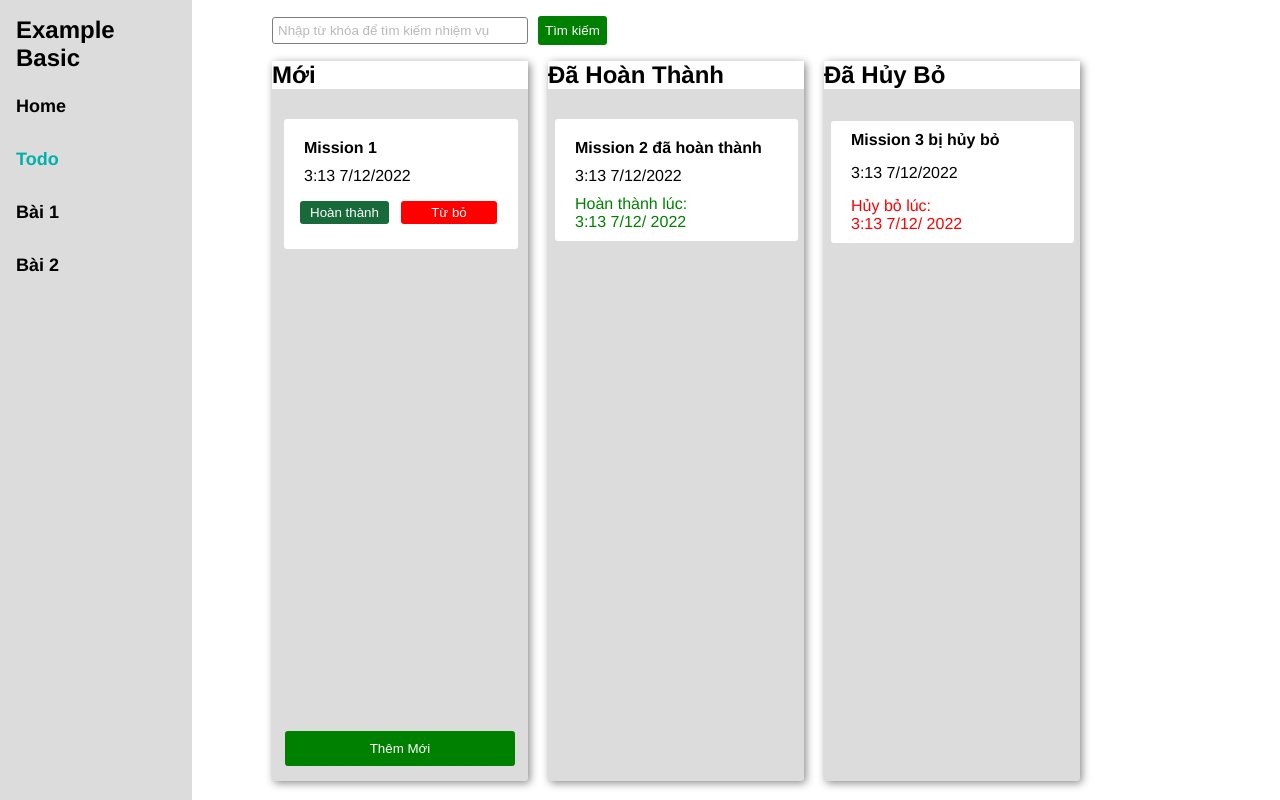
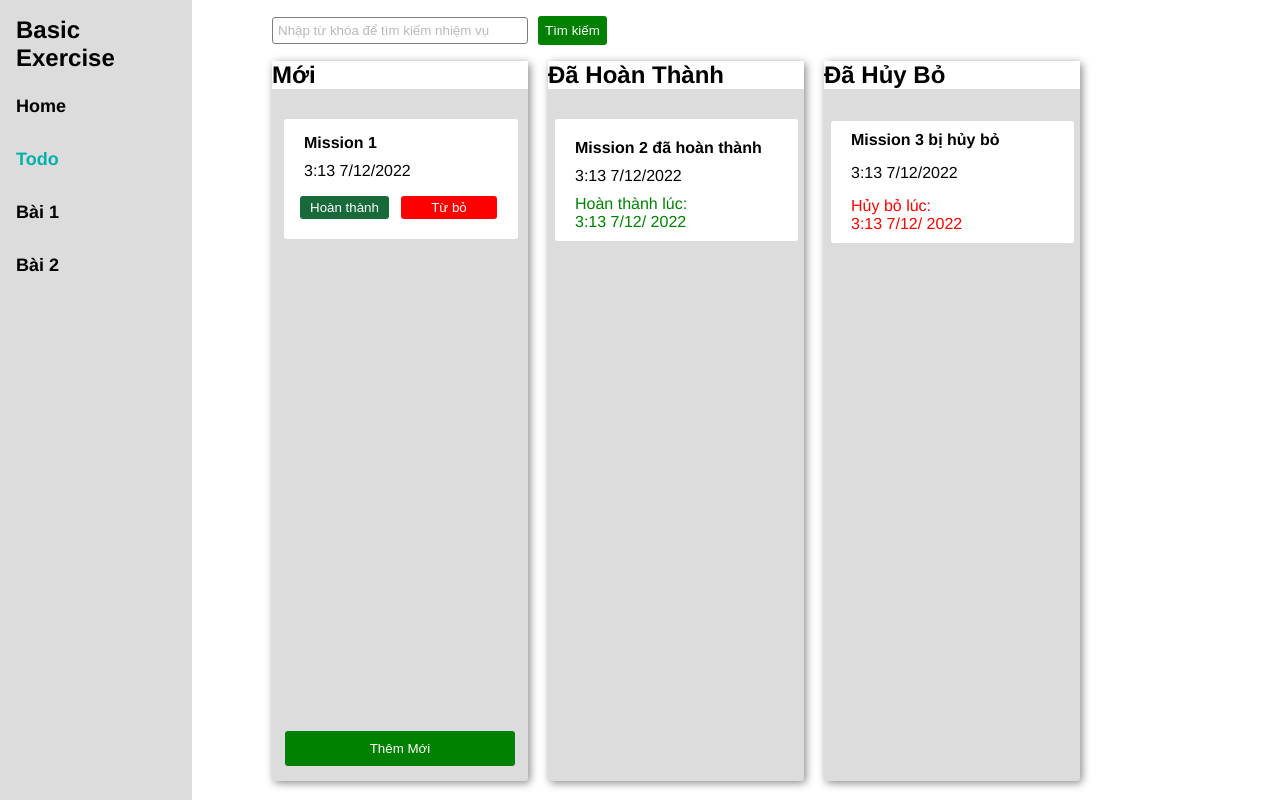
Before and after one commit to KeenTraan/VueJS-VueX, a Vue app: page /todo in a window 1280 px wide. Built offline with nearby package versions, Linux system fonts and the light colour scheme.

Commit message:
update feature_change_status 14/12

```diff
--- a/src/components/NavbarComponent.vue
+++ b/src/components/NavbarComponent.vue
@@ -1,6 +1,6 @@
 <template>
   <div class="nav-bar">
-    <h2 class="logo">Example Basic</h2>
+    <h2 class="logo">Basic Exercise</h2>
     <nav class="nav-list">
       <router-link
         v-for="link in navlinks"
--- a/src/components/Todo/components/TodoItem.vue
+++ b/src/components/Todo/components/TodoItem.vue
@@ -36,7 +36,7 @@ export default {
 .todo-item {
   background-color: white;
   margin: 0 10px 20px 12px;
-  padding: 20px 0 25px 0;
+  padding: 15px 0 20px 0;
   border-radius: 3px;
   .text{
     margin:0 0 10px 20px
@@ -46,7 +46,7 @@ export default {
   background-color: #186A3B;
   border: none;
   border-radius: 3px;
-  padding: 4px 10px 4px 10px;
+  padding: 4px 10px;
   margin: 6px 12px 0 16px;
   color: white;
   cursor: pointer;
@@ -55,7 +55,7 @@ export default {
   background-color: red;
   border: none;
   border-radius: 3px;
-  padding: 4px 10px 4px 10px;
+  padding: 4px 10px;
   color: white;
   cursor: pointer;
   width: 6rem;
```
